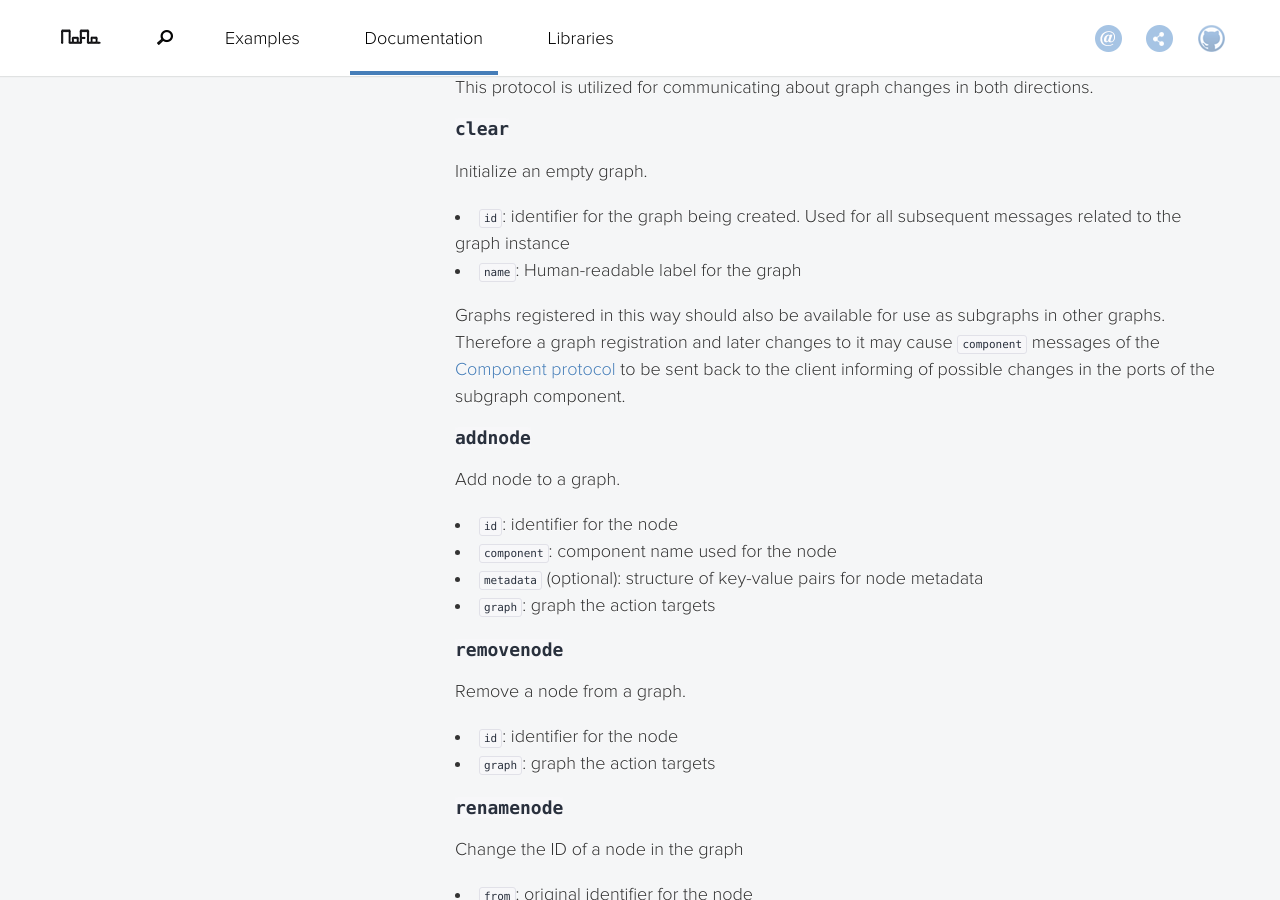
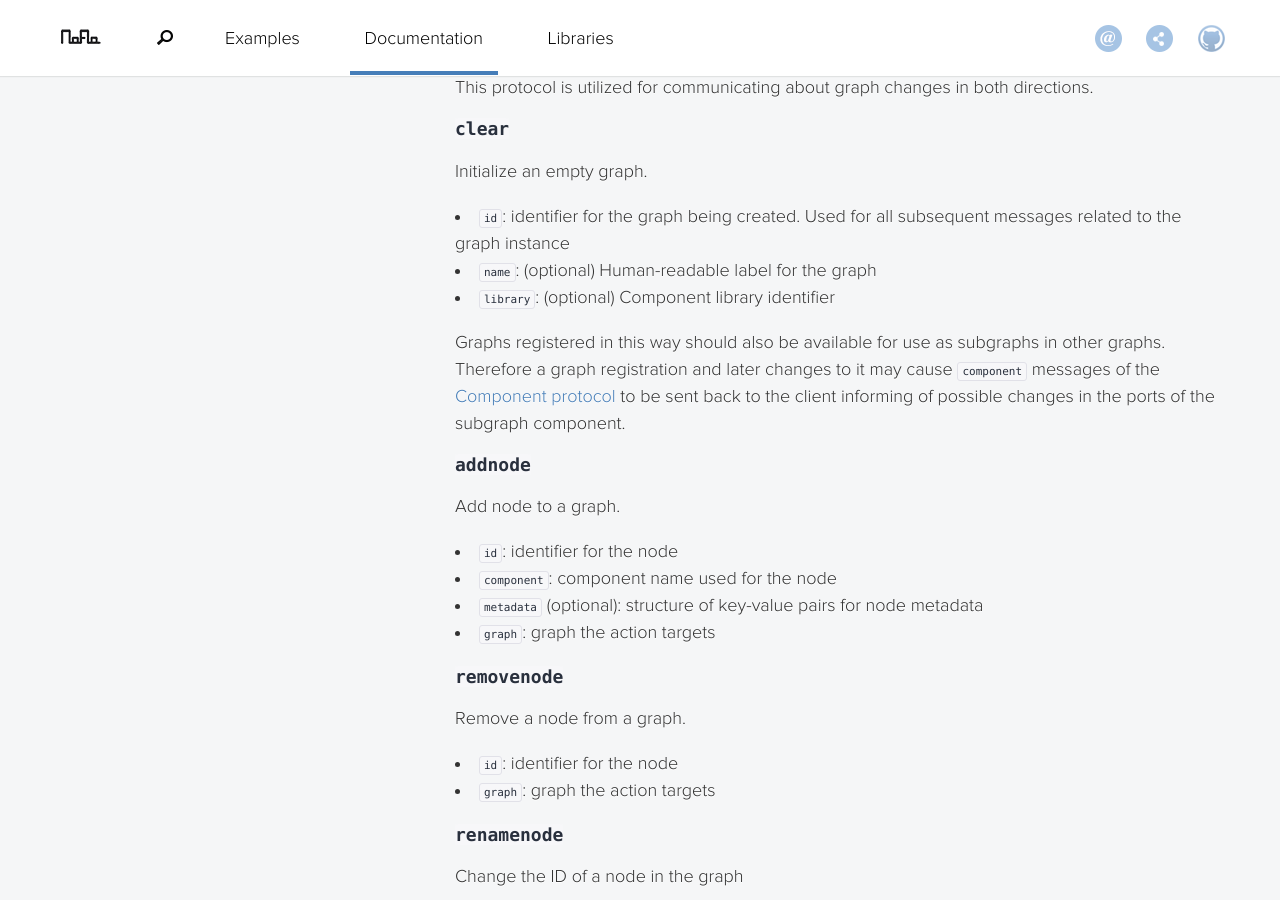
Before and after one commit to noflo/noflo.github.io, a Jekyll site: the page built from documentation/_posts/2013-07-09-protocol.md, in a window 1280 px wide and 900 px high, scrolled down 1470 px. Built offline with Jekyll 4.4.1, drawn with Linux system fonts in a browser that asks for light colours; nearby versions of some CDN libraries; Markdown is read by kramdown in place of the engine named in the settings; some of the changed text lies outside the part shown.

Commit message:
Possible library identifier when sending graphs and components

```diff
--- a/documentation/_posts/2013-07-09-protocol.md
+++ b/documentation/_posts/2013-07-09-protocol.md
@@ -45,7 +45,8 @@ This protocol is utilized for communicating about graph changes in both directio
 Initialize an empty graph.
 
 * `id`: identifier for the graph being created. Used for all subsequent messages related to the graph instance
-* `name`: Human-readable label for the graph
+* `name`: (optional) Human-readable label for the graph
+* `library`: (optional) Component library identifier
 
 Graphs registered in this way should also be available for use as subgraphs in other graphs. Therefore a graph registration and later changes to it may cause `component` messages of the [Component protocol](#component) to be sent back to the client informing of possible changes in the ports of the subgraph component.
 
@@ -156,6 +157,7 @@ Source code for a component. In cases where a runtime receives a `source` messag
 
 * `name`: Name of the component
 * `language`: The programming language used for the component code, for example `coffeescript`
+* `library`: (optional) Component library identifier
 * `code`: Component source code
 * `tests`: (optional) unit tests for the component
 
```
